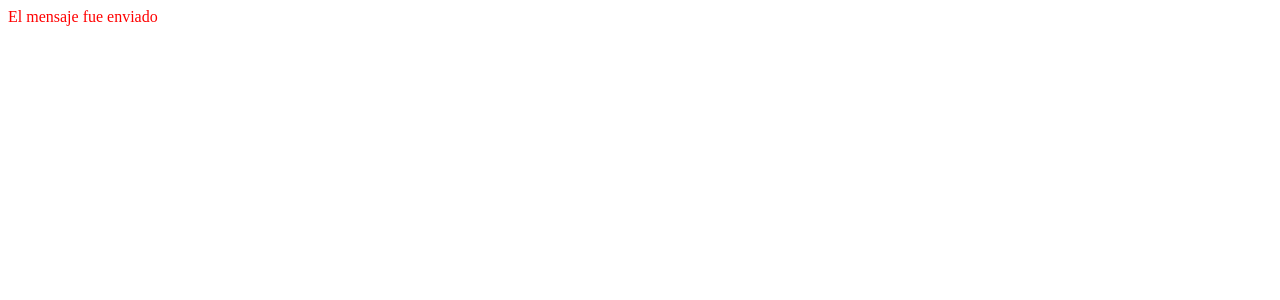
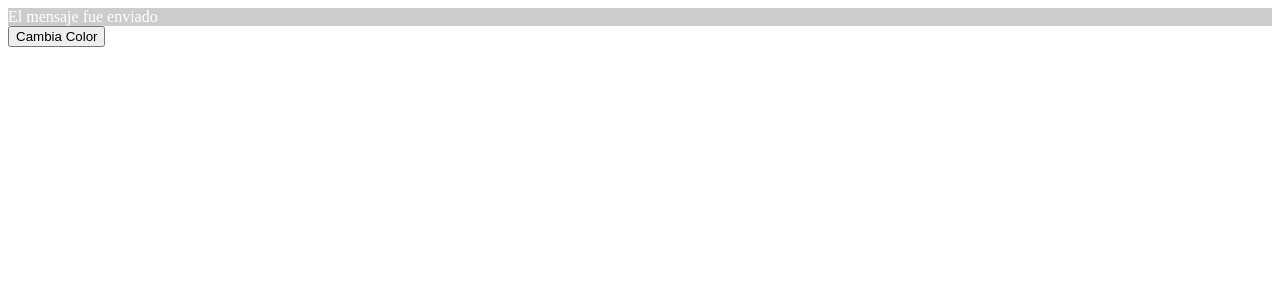
Before and after one commit to zenenperaza/practicas-vue-helloworld, a Vue app: page / in a window 1280 px wide. Shown: the top 300 px of the page. Built offline with nearby package versions, Linux system fonts and the light colour scheme.

Commit message:
first commit 5

```diff
--- a/src/components/ClassBind.vue
+++ b/src/components/ClassBind.vue
@@ -1,26 +1,20 @@
 <template>
-    <div :class="{'danger' : hasError}">
+    <div v-bind:style="{backgroundColor : '#ccc', color: color}">
         El mensaje fue enviado
 
  </div>
+ <button @click="handleClick">Cambia Color</button>
 </template>
 
-<script lang="ts" >
-import { defineComponent } from "vue";
-export default defineComponent({
-    name: 'ClassBind',
-    data(){
-        return {
-            hasError: true
-        }
-    }
-})
+<script lang="ts" setup>
+    import { ref } from 'vue';
 
+    let color = ref('#fff');
+
+    const handleClick = () => color.value = '#ff0000'
 
 </script>
 
 <style>
-.danger {
-    color: red;
-}
+
 </style>
```
